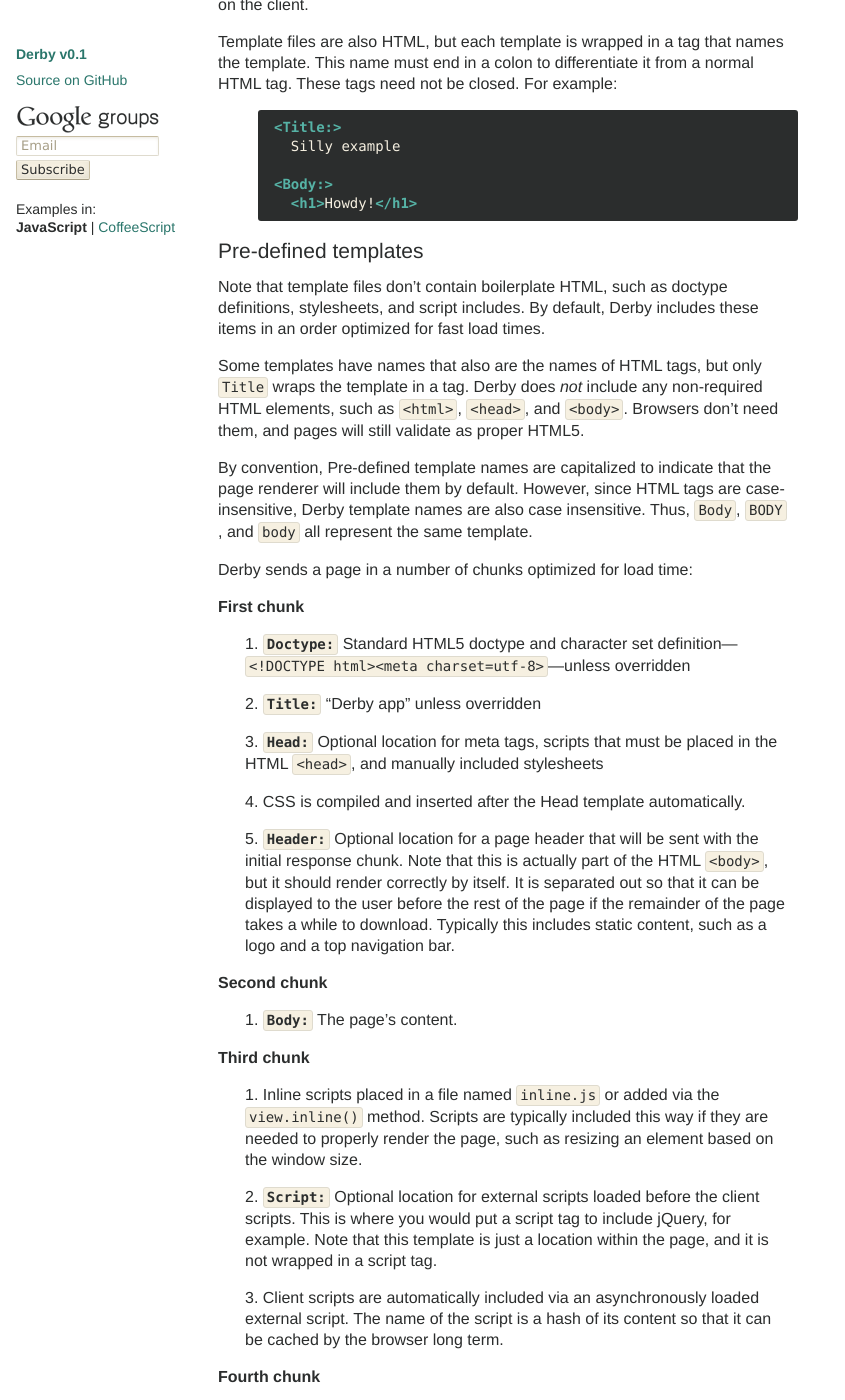
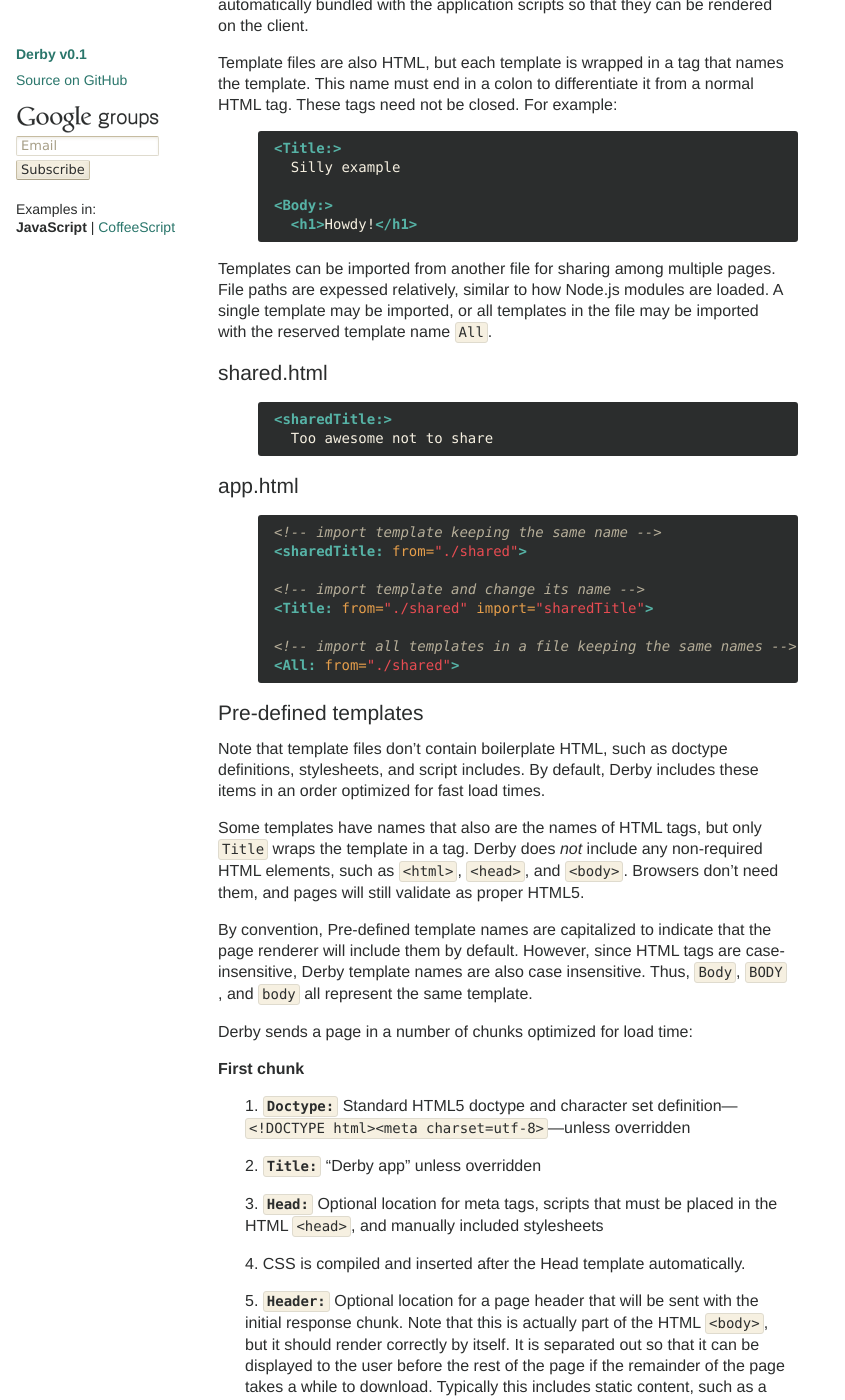
Before and after one commit to derbyjs/derby, a Jekyll site: the page built from index.md, in a window 1280 px wide and 1400 px high, scrolled down 5101 px. Shown: the whole window, without its empty margins (0-845 px from the left). Built offline with Jekyll 4.4.1, drawn with Linux system fonts in a browser that asks for light colours; some of the changed text lies outside the part shown.

Commit message:
add template import info

```diff
--- a/index.md
+++ b/index.md
@@ -194,7 +194,7 @@ Static files are placed in the public folder. Derby compiles scripts for the bro
 
 # Views
 
-Typically, writing Derby apps begins with HTML templates.
+Typically, writing Derby apps begins with HTML templates. These templates define the rendered HTML as well as model-view bindings.
 
 ## Templates
 
@@ -224,6 +224,26 @@ Template files are also HTML, but each template is wrapped in a tag that names t
   <h1>Howdy!</h1>
 {% endhighlight %}
 
+Templates can be imported from another file for sharing among multiple pages. File paths are expessed relatively, similar to how Node.js modules are loaded. A single template may be imported, or all templates in the file may be imported with the reserved template name `All`.
+
+### shared.html
+{% highlight html %}
+<sharedTitle:>
+  Too awesome not to share
+{% endhighlight %}
+
+### app.html
+{% highlight html %}
+<!-- import template keeping the same name -->
+<sharedTitle: from="./shared">
+
+<!-- import template and change its name -->
+<Title: from="./shared" import="sharedTitle">
+
+<!-- import all templates in a file keeping the same names -->
+<All: from="./shared">
+{% endhighlight %}
+
 ### Pre-defined templates
 
 Note that template files don't contain boilerplate HTML, such as doctype definitions, stylesheets, and script includes. By default, Derby includes these items in an order optimized for fast load times.
@@ -249,7 +269,7 @@ Derby sends a page in a number of chunks optimized for load time:
 #### Third chunk
 
 7. Inline scripts placed in a file named `inline.js` or added via the `view.inline()` method. Scripts are typically included this way if they are needed to properly render the page, such as resizing an element based on the window size.
-8. **`Script:`** Optional location for external scripts loaded before the client scripts. This is where you would put a script tag to include jQuery, for example. Note that this template is just a location within the page, and it is not wrapped in a script tag.
+8. **`Script:`** Optional location for external scripts loaded before the client scripts. For example, this is where a script tag that includes jQuery would be placed. Note that this template is just a location within the page, and it is not wrapped in a script tag.
 9. Client scripts are automatically included via an asynchronously loaded external script. The name of the script is a hash of its content so that it can be cached by the browser long term.
 
 #### Fourth chunk
```
